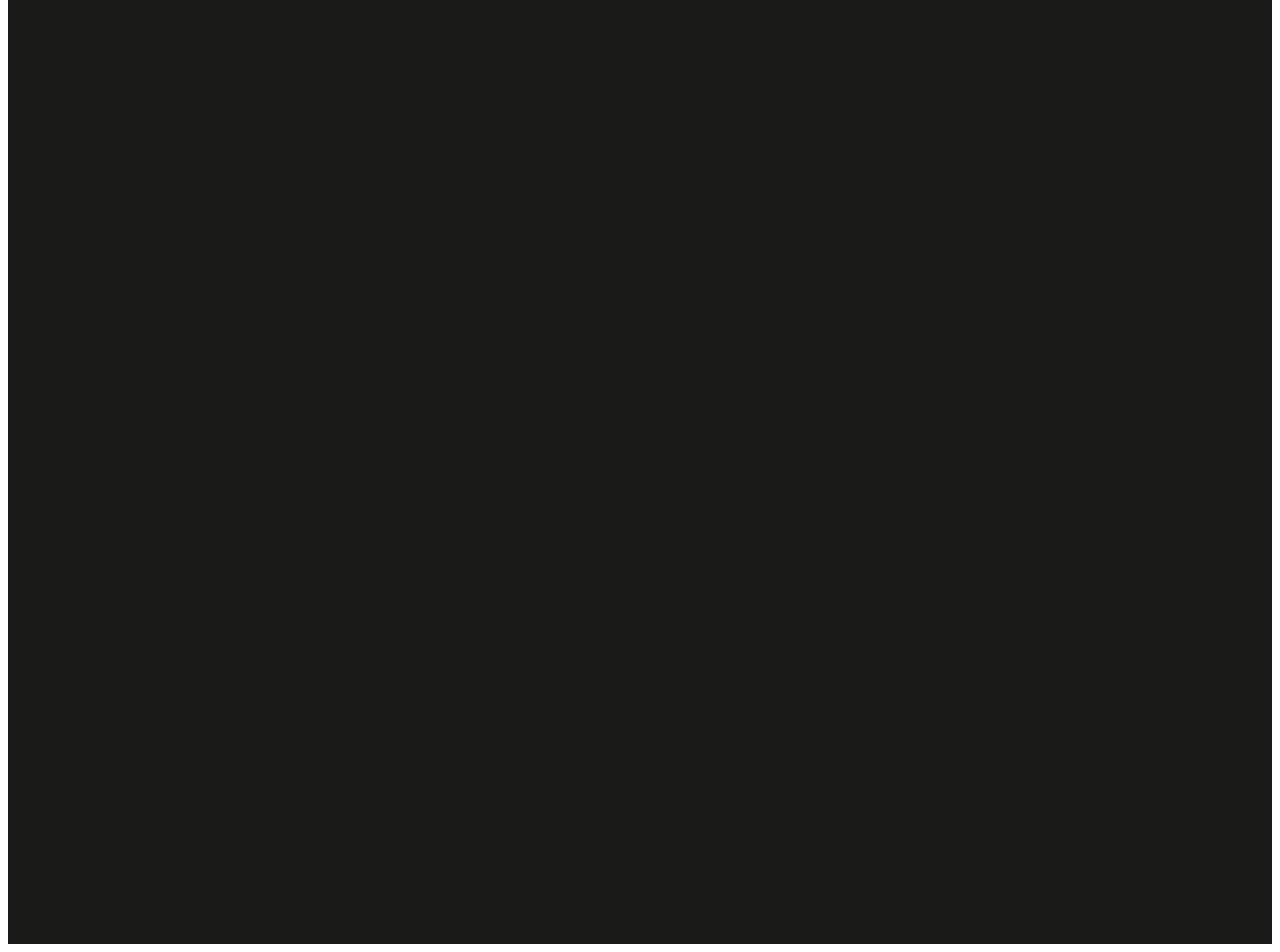
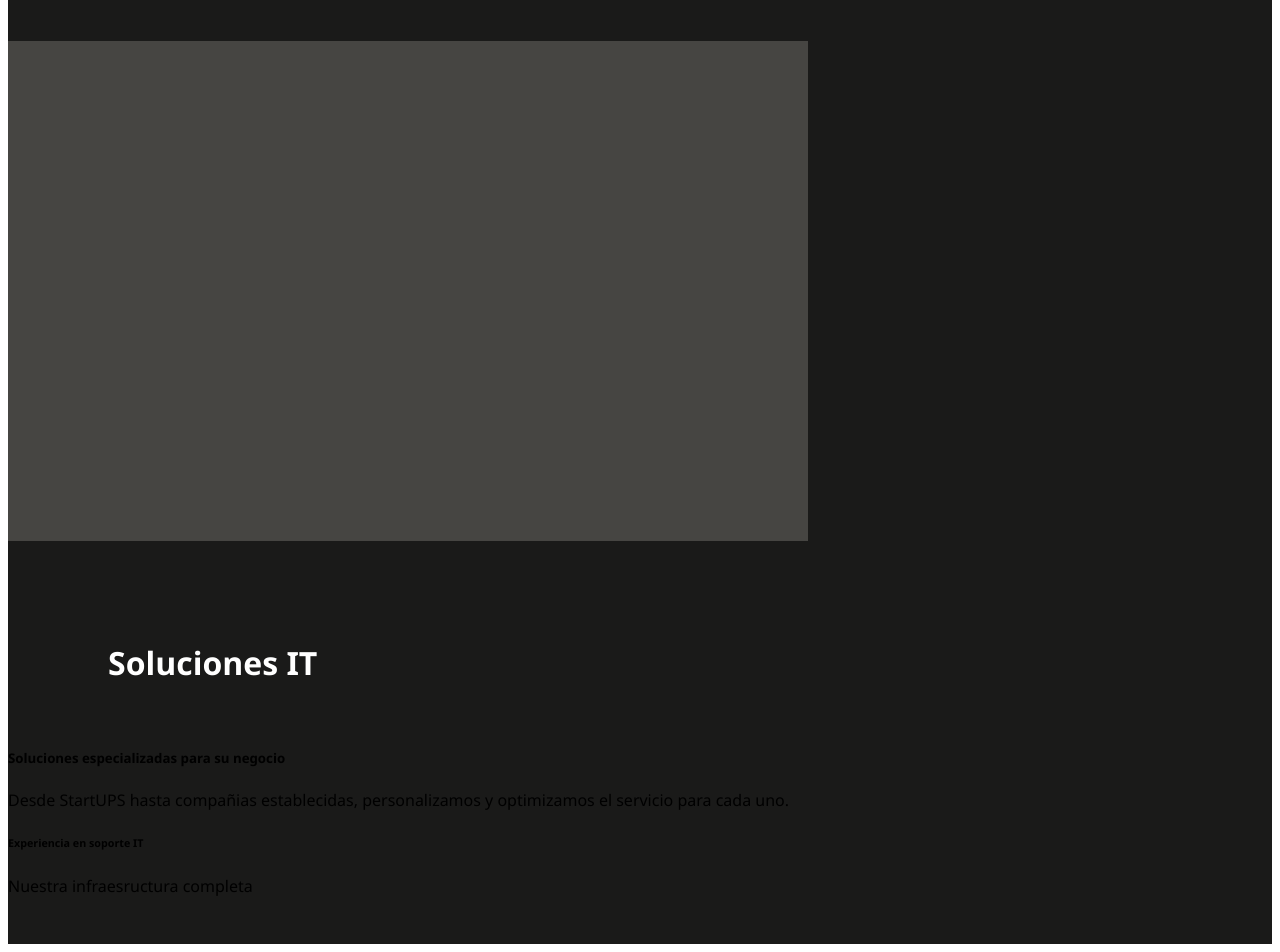
Before and after one commit to CopernicoDev/PYMES_WEB_Frontend_Angular, an Angular app: page / in a window 1280 px wide. Shown: the part 1541-2493 px from the top of the page. Built offline with nearby package versions, Linux system fonts and the light colour scheme.

Commit message:
Terminando apartado de información

```diff
--- a/src/app/home/home.css
+++ b/src/app/home/home.css
@@ -183,3 +183,20 @@ h3 {
     position: relative;
     top: 125px;
 }
+
+.bloque-gris-main {
+  background-color: #464542;
+  width: 800px;
+  height: 500px;
+  display: block;                   /* asegurarse que sea elemento de bloque */
+  margin: 250px 550px 0 auto;         /* arriba 20px, derecha 30px, abajo 0, left auto → alinea a la derecha */
+}
+
+h4{
+    color: #fff;
+    font-size: xx-large;
+    display: inline-flex; /* permite centrar en ambas direcciones */
+    justify-content: left;
+    margin-left: 100px;
+    margin-top: 100px;
+}
--- a/src/app/home/home.html
+++ b/src/app/home/home.html
@@ -24,6 +24,13 @@
         <h1 class="titulo-información">Sobre nosotros</h1>
         <h2 class="sub-información">Optimiza tu infraesructura</h2>
         <h3 class="Pequeño-titulo-main">Empoderando negocios con infraesructura IT adaptable para cualquier reto de esta era digital</h3>
+        <div class="bloque-gris-main"></div>
+        <h4>Soluciones IT</h4>
+        <h5>Soluciones especializadas para su negocio</h5>
+        <p>Desde StartUPS hasta compañias establecidas, personalizamos y optimizamos el servicio para cada uno.</p>
+        <div class="bloque-gris-main2"></div>
+        <h6>Experiencia en soporte IT</h6>
+        <div class="Bloque-infraestructura">Nuestra infraesructura completa</div>
 
 
     </div>
```
